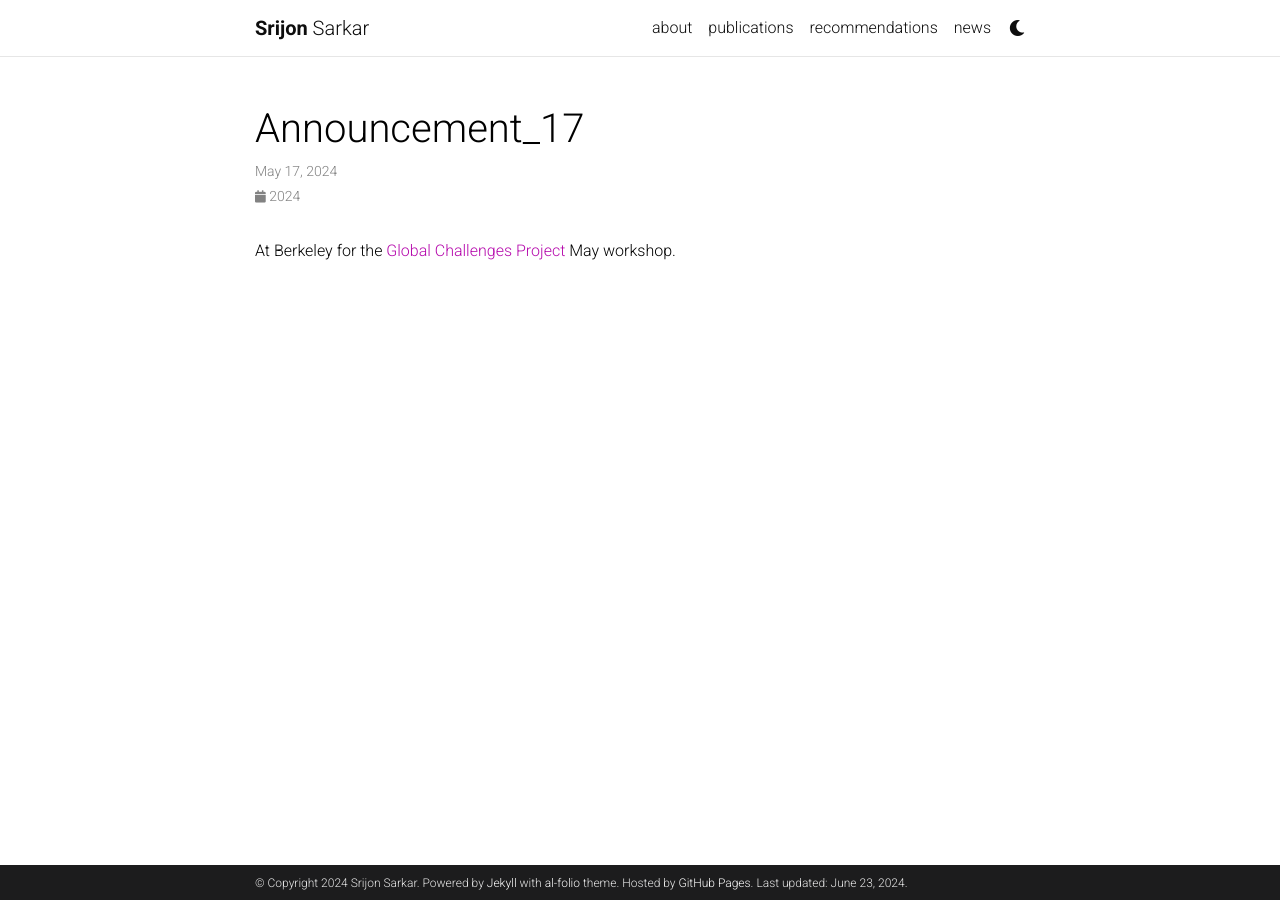
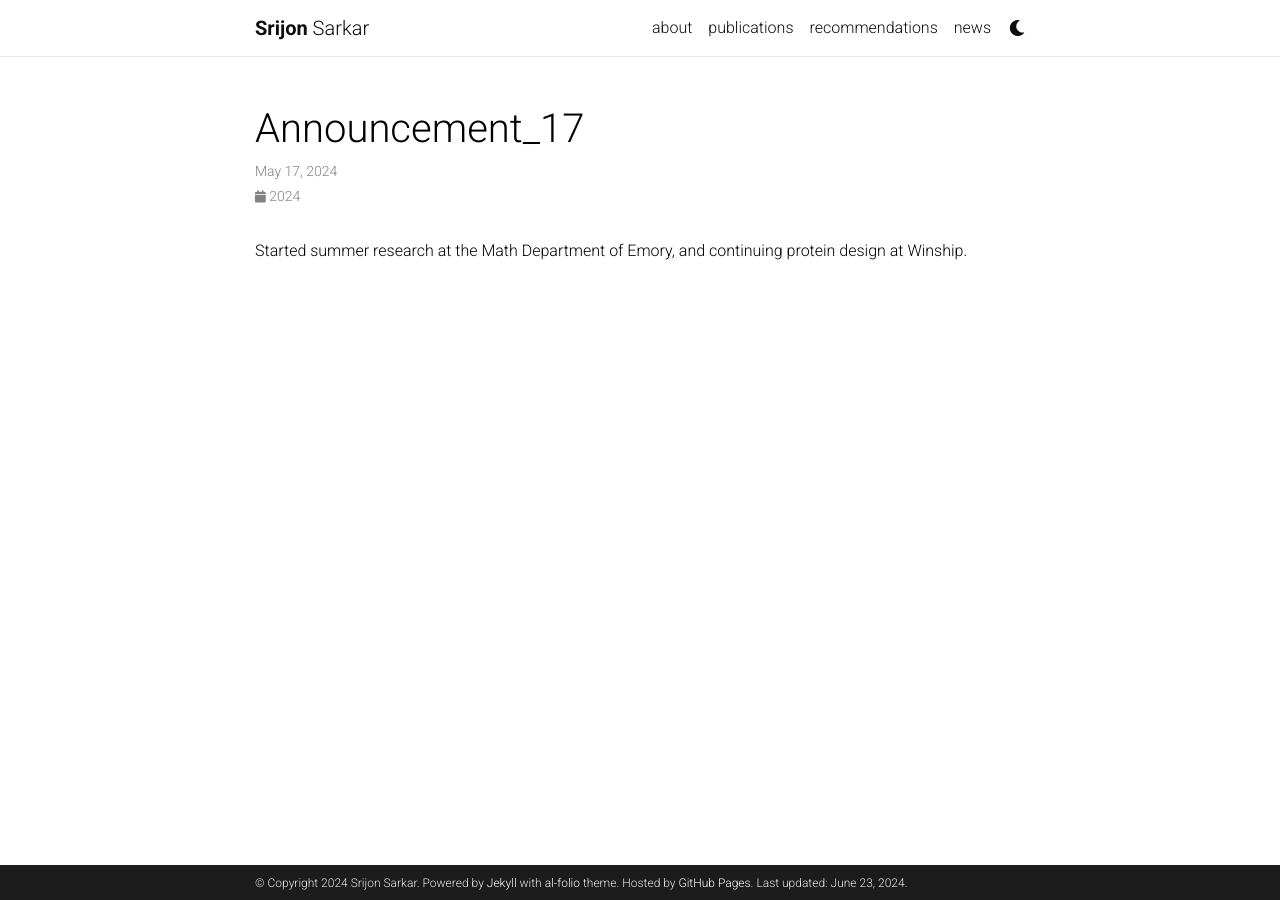
Before and after one commit to sarkarsrijon/sarkarsrijon.github.io, a Jekyll site: the page built from _news/announcement_17.md, in a window 1280 px wide. Built offline with Jekyll 4.4.1, drawn with Linux system fonts in a browser that asks for light colours; comment, search, counter and statistics services are not loaded; a style sheet for code colours, icons or effects is not loaded.

Commit message:
Update announcement_17.md

```diff
--- a/_news/announcement_17.md
+++ b/_news/announcement_17.md
@@ -5,4 +5,4 @@ inline: true
 related_posts: false
 ---
 
-At Berkeley for the [Global Challenges Project](https://www.globalchallengesproject.org/) May workshop.
+Started summer research at the Math Department of Emory, and continuing protein design at Winship.
```
